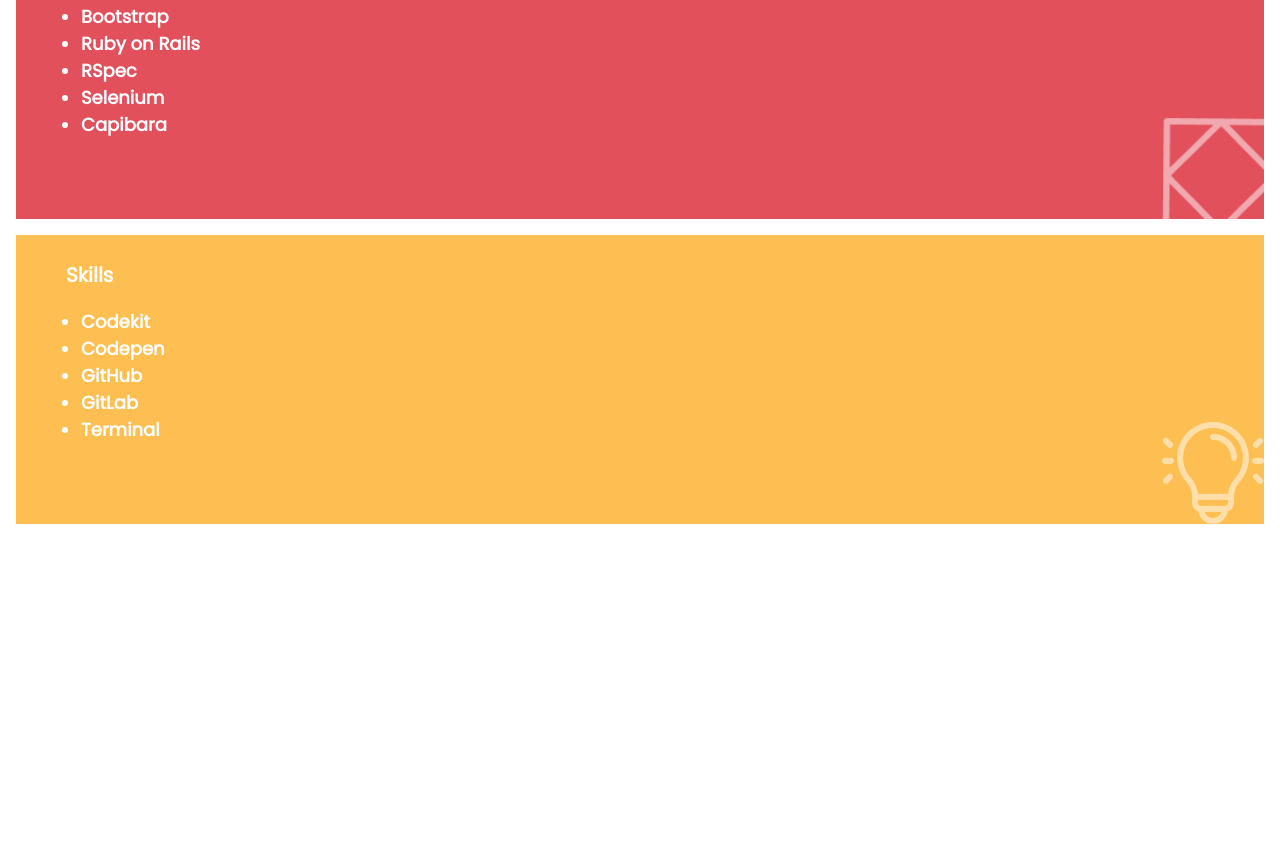
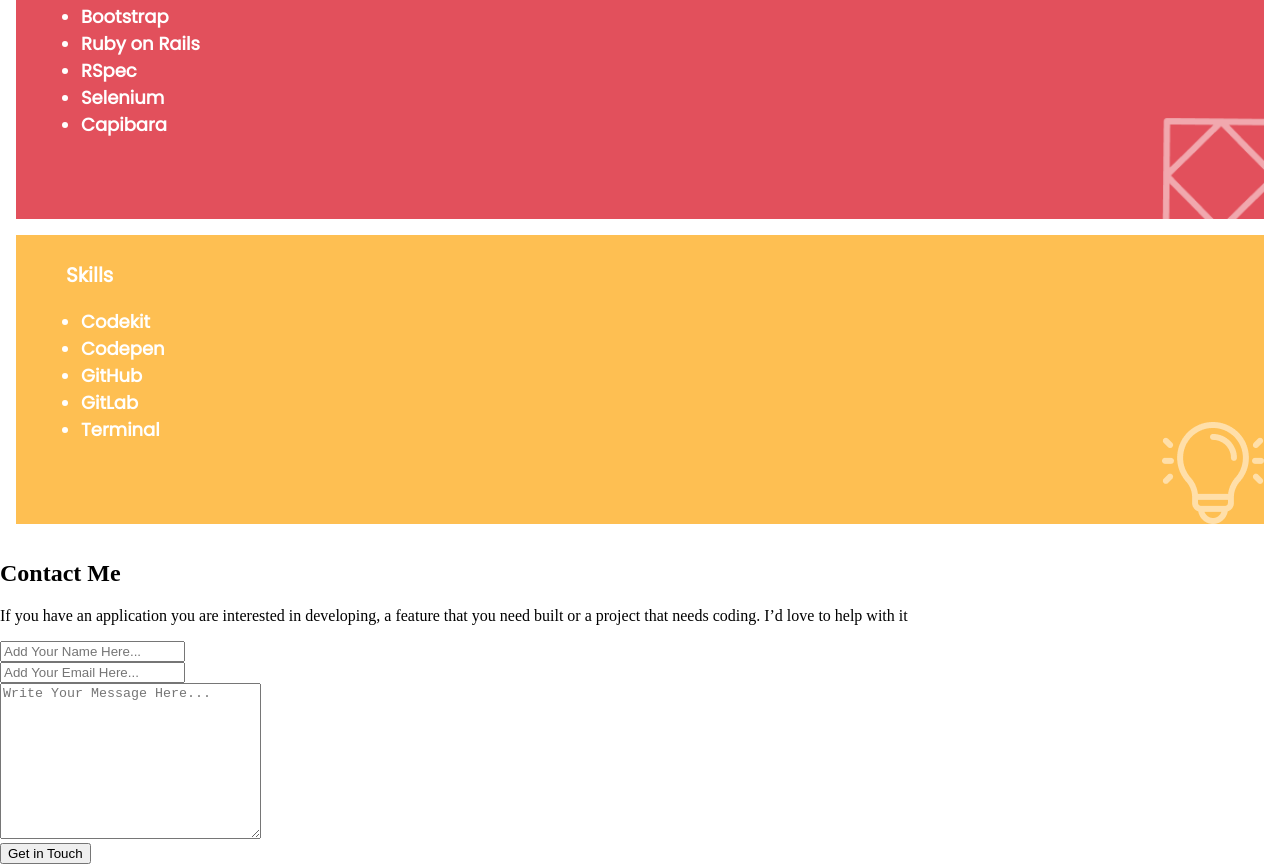
Before and after one commit to ohyajk/portfolio1, a website: page index.html in a window 1280 px wide. Shown: the part 7390-8254 px from the top of the page. Before the commit the page ends 7930 px from the top, so only its background shows below. Drawn offline with nearby package versions, Linux system fonts and the light colour scheme.

Commit message:
Add the contact section

```diff
--- a/index.html
+++ b/index.html
@@ -232,5 +232,21 @@
             <img class="box-img" src="./assets/skill.png" alt="skills">
         </div>
     </section>
+  <!-- Contact Me-->
+  <section>
+    <h1>
+      Contact Me
+    </h1>
+    <p>
+      If you have an application you are interested in developing, a feature that you need built or a project that needs
+      coding. I’d love to help with it
+    </p>
+    <form action="submit">
+      <input type="text" placeholder="Add Your Name Here..."><br/>
+      <input type="email" placeholder="Add Your Email Here..."><br/>
+      <textarea placeholder="Write Your Message Here..." cols="30" rows="10"></textarea><br/>
+      <input type="button" value="Get in Touch">
+    </form>
+  </section>
 </body>
 </html>
```
